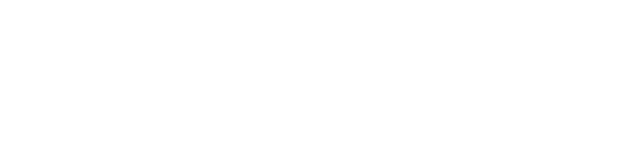
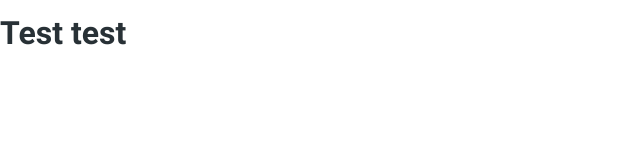
Before and after one commit to Muhammadjewel/nerds, a plain HTML site: page index.html in a window 1280 px wide. Shown: the whole page, without its empty margins (0-640 px from the left). Drawn offline with Linux system fonts and the light colour scheme.

Commit message:
Add fonts to the project

```diff
--- a/css/styles.css
+++ b/css/styles.css
@@ -1,3 +1,29 @@
+/* Fonts */
+@font-face {
+  font-family: "Roboto";
+  font-style: normal;
+  font-weight: 400;
+  font-display: swap;
+  src: url("../fonts/roboto-v20-latin_cyrillic-regular.woff2") format("woff2"),
+    url("../fonts/roboto-v20-latin_cyrillic-regular.woff") format("woff");
+}
+@font-face {
+  font-family: "Roboto";
+  font-style: normal;
+  font-weight: 500;
+  font-display: swap;
+  src: url("../fonts/roboto-v20-latin_cyrillic-500.woff2") format("woff2"),
+    url("../fonts/roboto-v20-latin_cyrillic-500.woff") format("woff");
+}
+@font-face {
+  font-family: "Roboto";
+  font-style: normal;
+  font-weight: 700;
+  font-display: swap;
+  src: url("../fonts/roboto-v20-latin_cyrillic-700.woff2") format("woff2"),
+    url("../fonts/roboto-v20-latin_cyrillic-700.woff") format("woff");
+}
+/* General styles */
 html {
   box-sizing: border-box;
 }
@@ -9,4 +35,8 @@ html {
 body {
   padding: 0;
   margin: 0;
+  font-family: "Roboto", "Arial", sans-serif;
+  font-size: 16px;
+  line-height: 24px;
+  color: #283136;
 }
--- a/index.html
+++ b/index.html
@@ -9,7 +9,7 @@
 </head>
 <body>
 
-
+  <h1>Test test</h1>
 
   <script src="js/main.js"></script>
 </body>
```
Also changed, not shown: fonts/roboto-v20-latin_cyrillic-500.woff (added), fonts/roboto-v20-latin_cyrillic-500.woff2 (added), fonts/roboto-v20-latin_cyrillic-700.woff (added), fonts/roboto-v20-latin_cyrillic-700.woff2 (added), fonts/roboto-v20-latin_cyrillic-regular.woff (added), fonts/roboto-v20-latin_cyrillic-regular.woff2 (added).
